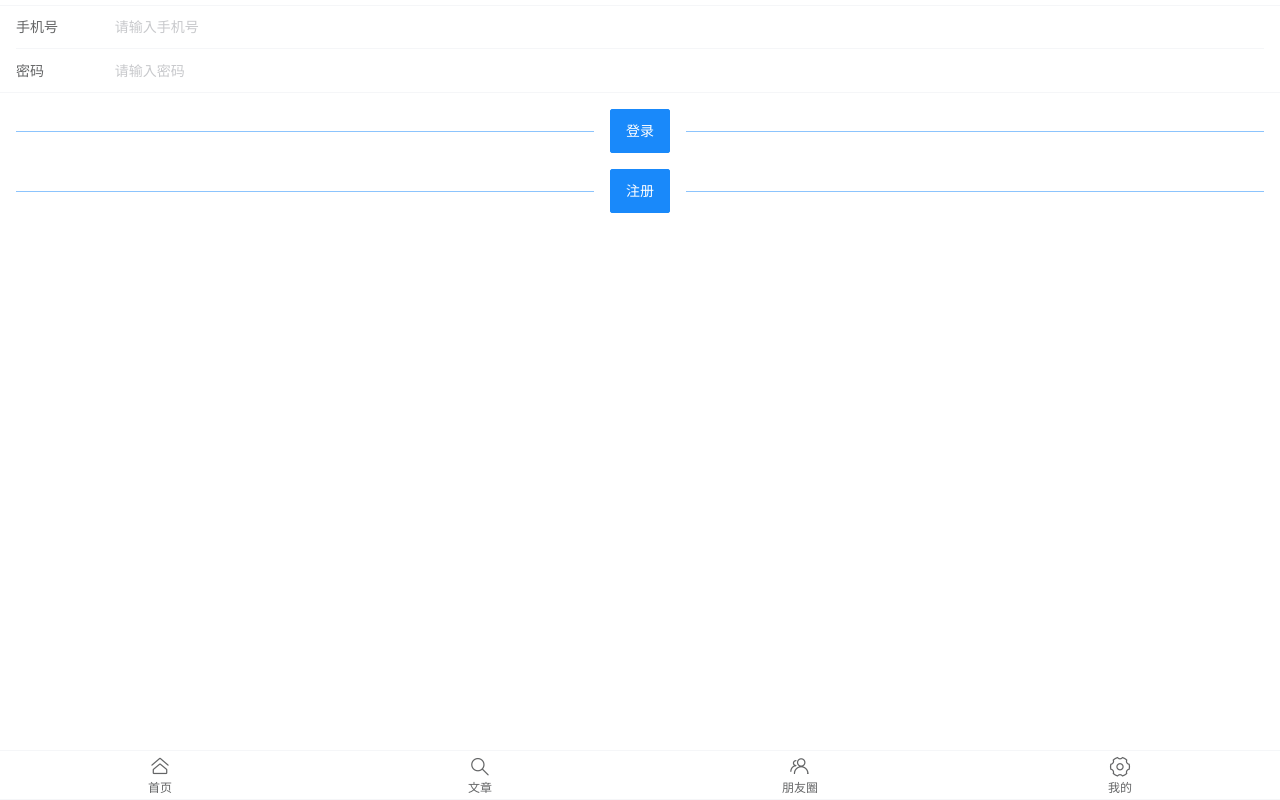
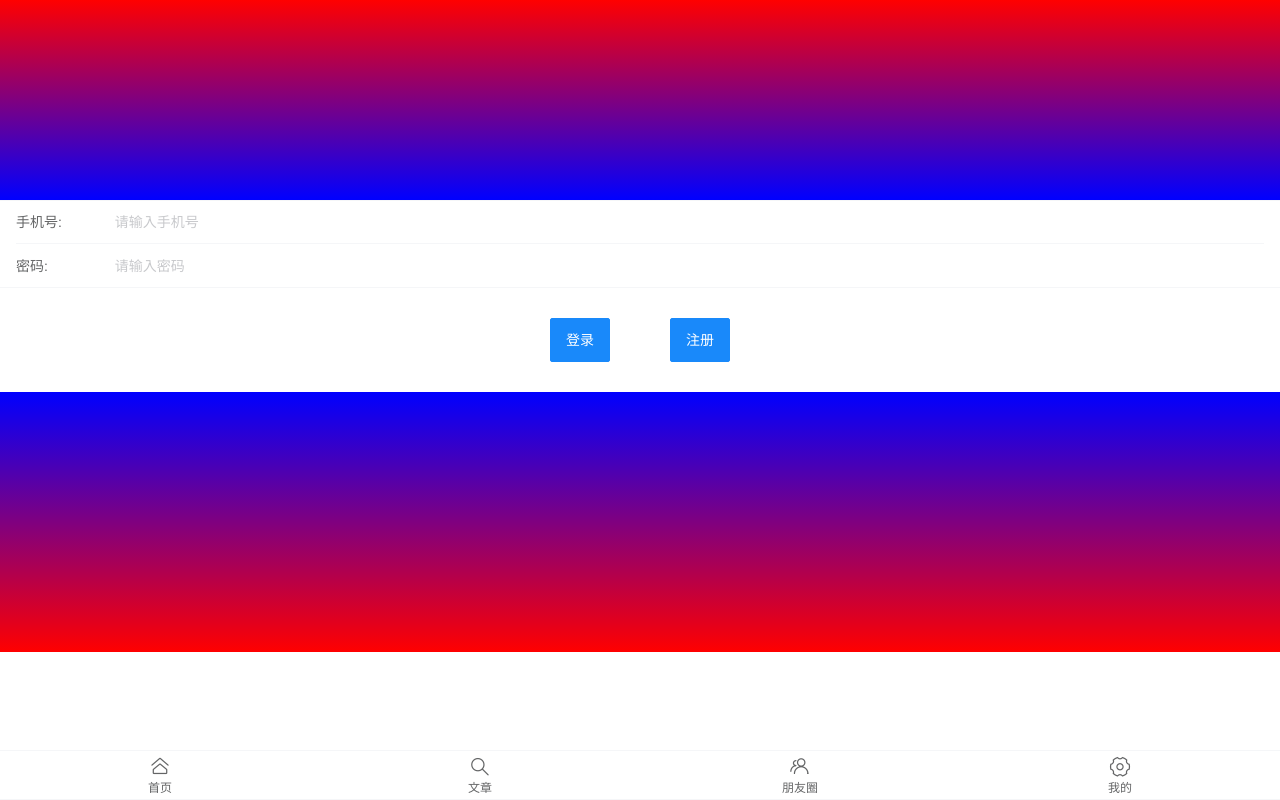
Before and after one commit to gaotiefeng/vue-mobile, a Vue app: page /#/user/login in a window 1280 px wide. Built offline with nearby package versions, Linux system fonts and the light colour scheme.

Commit message:
update vue

```diff
--- a/src/App.vue
+++ b/src/App.vue
@@ -1,6 +1,5 @@
 <template>
   <div id="app">
-		<div style="height:5px;"></div>
 		<router-view></router-view>
 
   </div>
--- a/src/views/user/register.vue
+++ b/src/views/user/register.vue
@@ -1,26 +1,25 @@
 <template>
-<div>
 <div class="register">
-        <van-cell-group>
+
+        <div class="first"></div>
         <van-field
             v-model="mobile"
             required
             clearable
-        label="手机号"
+            label="手机号:"
             placeholder="请输入手机号"
         />
 
         <van-field
             v-model="password"
             type="password"
-        label="密码"
+            label="密码:"
             placeholder="请输入密码"
             required
         />
-    <van-button type="primary" size="large" @click="register()">注册</van-button>
+        <div style="margin-top:10px"></div>
+        <van-button type="danger" size="large" @click="register()">注册</van-button>
 
-    </van-cell-group>
-    </div>
 </div>
 </template>
 
@@ -47,7 +46,7 @@ export default Vue.extend({
                 password: this.password,
             };
             const res = await userRegister(data);
-            if(res.code === config.ERR_OK) {
+            if (res.code === config.ERR_OK) {
             Dialog.alert({
             title: '注册成功',
             message: '您已经注册成功',
@@ -65,7 +64,8 @@ export default Vue.extend({
 </script>
 
 <style scoped>
-.register  {
-    font-size: 24px;
+.first {
+  height: 200px;
+  background: linear-gradient(red, blue); /* 标准的语法 */
 }
 </style>
--- a/src/views/user/user.vue
+++ b/src/views/user/user.vue
@@ -1,31 +1,34 @@
 <template>
 	<div>
+
+		<div class="first"></div>
+
+		<div class="userLogin">
+
 		<van-cell-group>
 		  <van-field
 			v-model="mobile"
-			label="手机号"
+			label="手机号:"
 			placeholder="请输入手机号"
 		  />
 		  <van-field
 			v-model="password"
-			label="密码"
+			label="密码:"
 			placeholder="请输入密码"
 		  />
 		</van-cell-group>
 
-		<van-divider :style="{ color: '#1989fa', borderColor: '#1989fa', padding: '0 16px' }">
 
-				<van-button type="info" @click="login()">登录</van-button>
 
-		</van-divider>
+		<van-button type="info" @click="login()" style="margin:30px;">登录</van-button>
 
-		<van-divider :style="{ color: '#1989fa', borderColor: '#1989fa', padding: '0 16px' }">
+		<van-button type="info" @click="register()" style="margin:30px;">注册</van-button>
 
-				<van-button type="info" @click="register()">注册</van-button>
-
-		</van-divider>
+		</div>
+		<div class="next"></div>
 
 		<Bottom />
+
 	</div>
 </template>
 
@@ -71,4 +74,12 @@ this.$router.push({
 </script>
 
 <style>
+.first {
+  height: 200px;
+  background: linear-gradient(red, blue); /* 标准的语法 */
+}
+.next {
+	height: 260px;
+	background: linear-gradient(blue,red); /* 标准的语法 */
+}
 </style>
```
Also changed, not shown: public/images/zh.jpg (added), 1 other file (tests, documents, lock files or other folders). Lines whose indentation alone changed are shown as unchanged.
